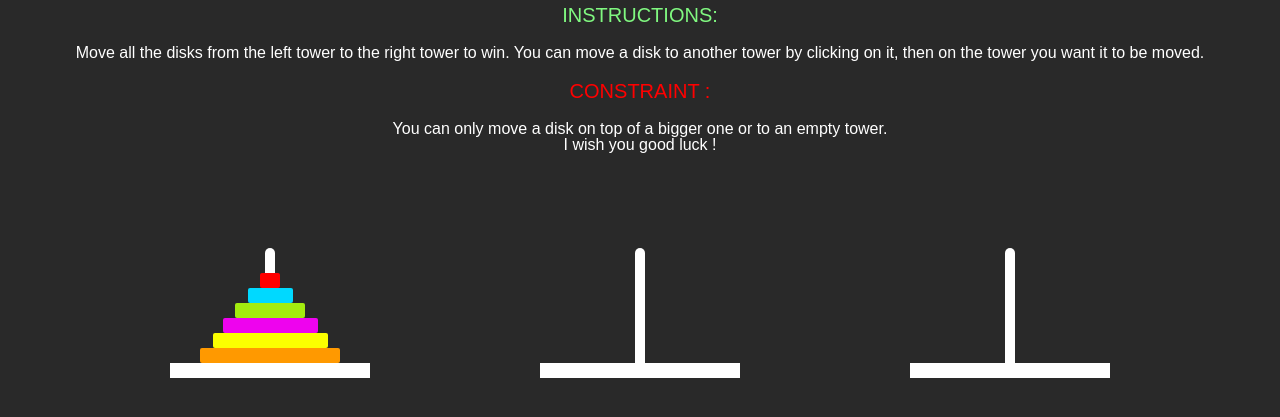
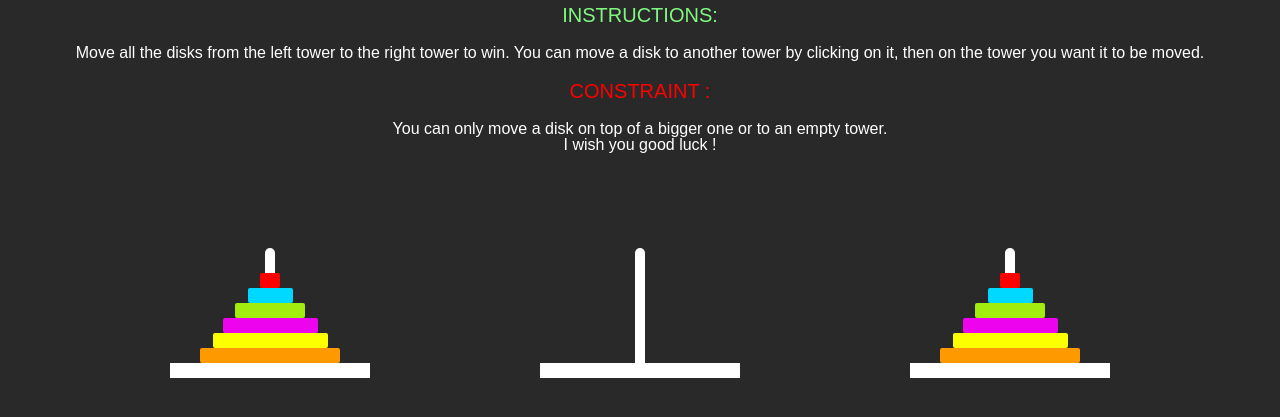
Before and after one commit to ETombuyses/hanoi-tower, a plain HTML site: page index.html in a window 1280 px wide. Shown: the part 191-608 px from the top of the page. Drawn offline with Linux system fonts and the light colour scheme.

Commit message:
visibility hidden

```diff
--- a/hanoi.css
+++ b/hanoi.css
@@ -122,6 +122,7 @@ main {
 
 .end-message {
   opacity: 0;
+  visibility: hidden;
   font-size: 20px;
   font-weight: bold;
   color: gold;
@@ -130,4 +131,5 @@ main {
 
 .visible {
   opacity: 1;
+  visibility: visible;
 }
--- a/index.html
+++ b/index.html
@@ -37,6 +37,12 @@
 
       </ul>
       <ul class="game__tower" id="finish">
+          <li class="disk one" data-weight='1'></li>
+          <li class="disk two" data-weight='2'></li>
+          <li class="disk tree" data-weight='3'></li>
+          <li class="disk four" data-weight='4'></li>
+          <li class="disk five" data-weight='5'></li>
+          <li class="disk six" data-weight='6'></li>
       </ul>
     </div>
     <p class="end-message"> Congratulations, You win !</p>
```
